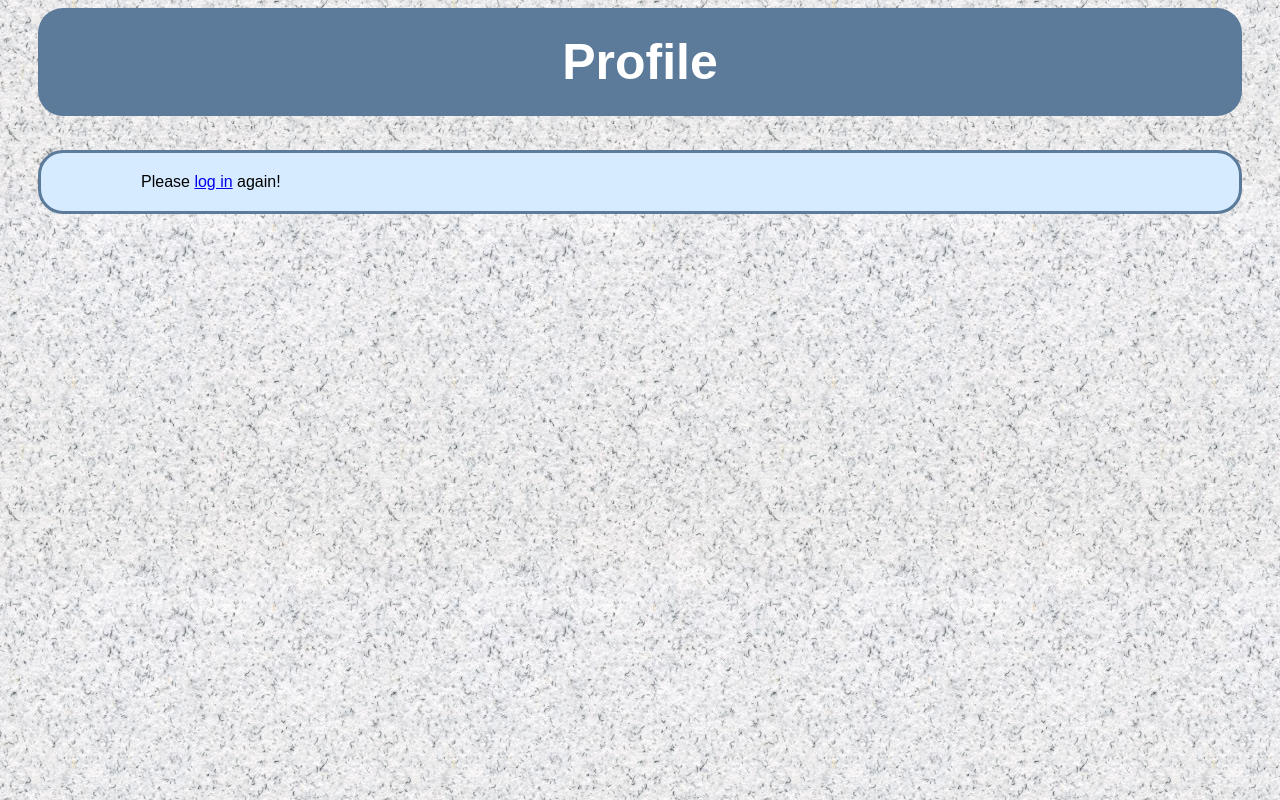
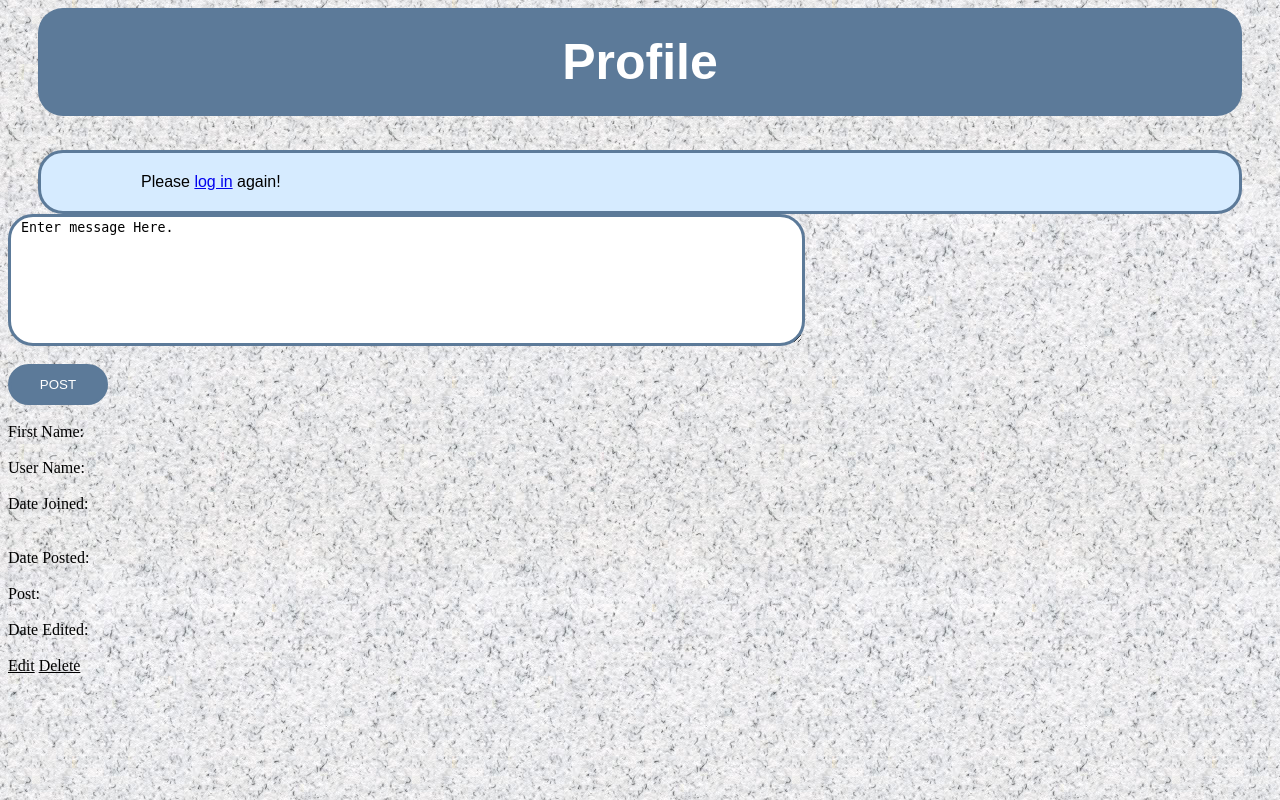
Before and after one commit to Baranix/secudev_cases, a PHP site: page /loginLandingPage.php in a window 1280 px wide. Run offline with PHP 8.4, Linux system fonts and the light colour scheme; a stand-in replaces the project's code that opens the database connection.

Commit message:
Added link to Edit Profile. -Janae Added message board.-kimmy

```diff
--- a/loginLandingPage.php
+++ b/loginLandingPage.php
@@ -44,6 +44,8 @@
 
 						echo "<form action=\"logout.php\" method=\"POST\"><input id=\"submit\" type=\"submit\" value=\"Logout\"></form>";
 
+						echo "<br><br><a href=\"editUserProfile.php\">Edit User's Profile</a>";
+
 						if($superuser)
 						{
 							echo "<br><br><a href=\"adminRegistrationPage.php\">Admin Page</a>";
@@ -64,7 +66,55 @@
 
 
 		?>
+
+	</div>
+
+		<div class="message_boards">
+
+			<textarea name="POST" rows="8" cols="95">Enter message Here.</textarea>
+			<br>
+			<br>
+			<input id="submit" type="submit" value="POST">
+			<br>
+			<br>
+
+			<div class="user">
+
+
+				First Name:
+				<br>
+				<br>
+				User Name:
+				<br>
+				<br>
+				Date Joined:
+				<br>
+				<br>
+				<br>
+
+			</div>
+
+			<div class="message">
+
+				Date Posted:
+				<br>
+				<br>
+				Post:
+				<br>
+				<br>
+				Date Edited:
+				<br>
+				<br>
+				<u>Edit</u> <u>Delete</u>
+
+			</div>
+
 		</div>
+
+
+
+
+
 
 	</body>
 </html>
```
